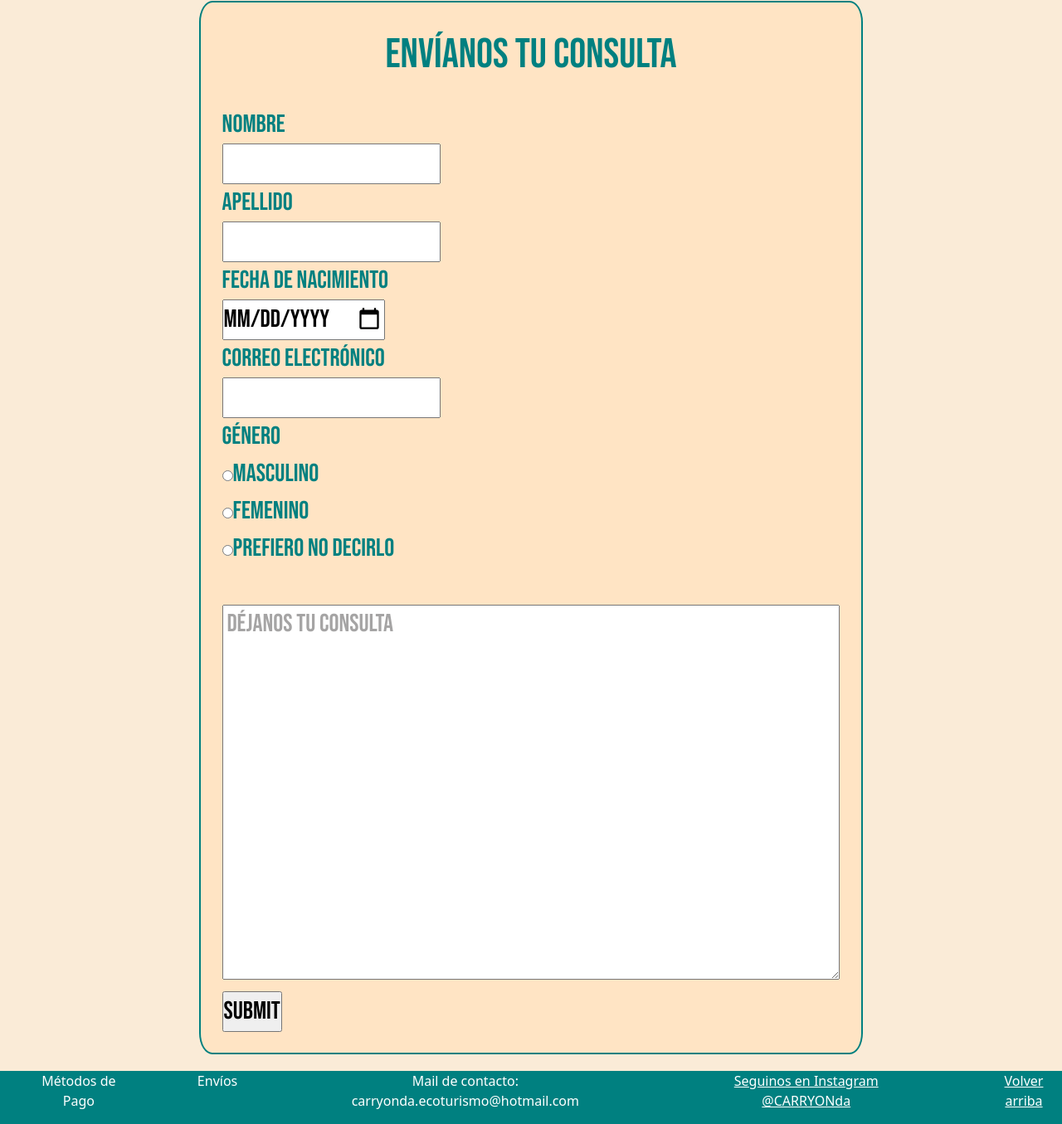
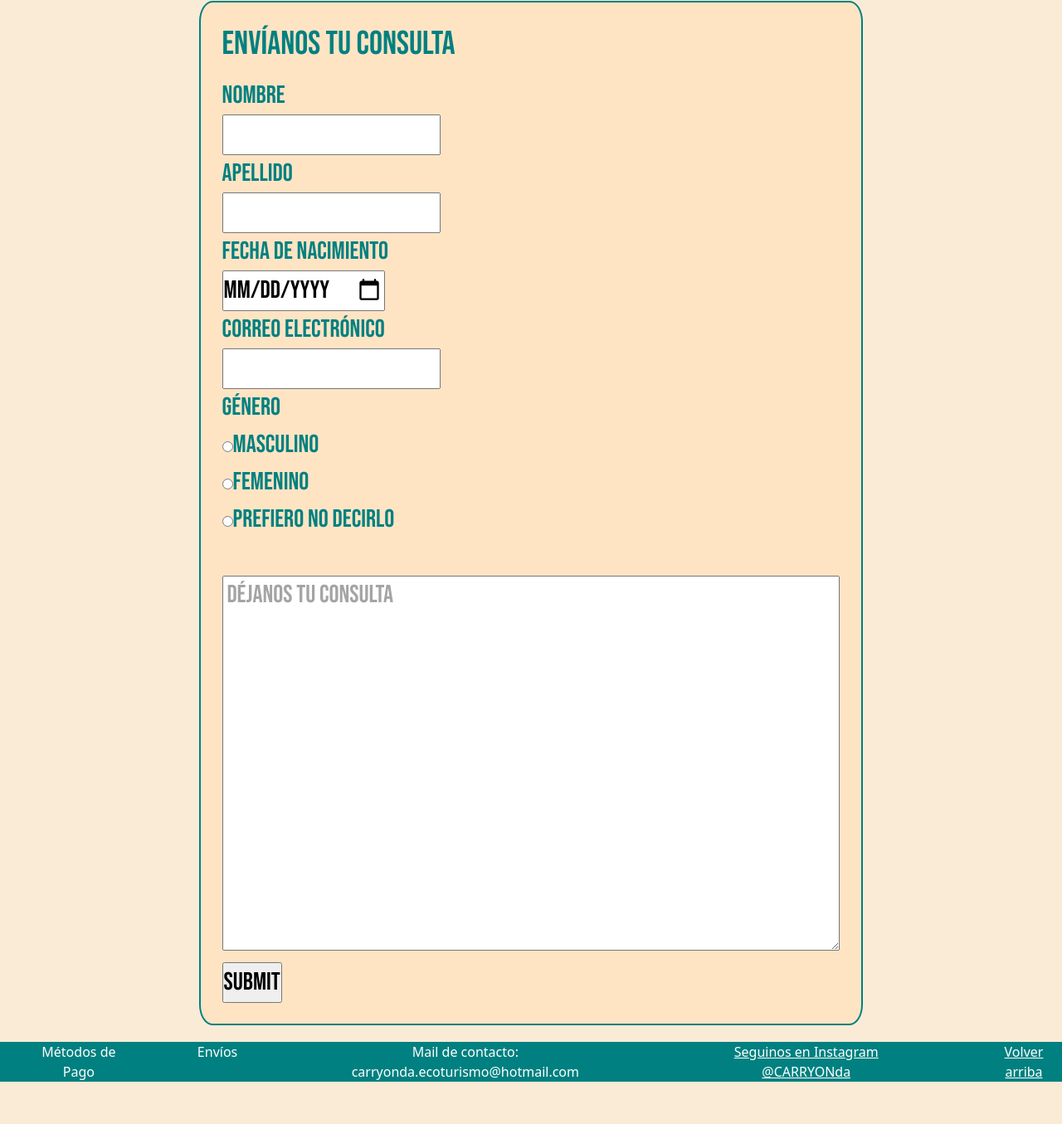
Before and after one commit to Ma7792/MatiasMunoz-preentrega-2, a website: page pages/contacto.html in a window 1280 px wide. Shown: the part 402-1757 px from the top of the page at 83% size. After the commit the page ends 1706 px from the top, so only its background shows below. Drawn offline with nearby package versions, Linux system fonts and the light colour scheme.

Commit message:
agregando h1 para SEO

```diff
--- a/pages/contacto.html
+++ b/pages/contacto.html
@@ -64,7 +64,7 @@
         <form class="grid-contacto" action="">
             <fieldset class="form">
                 <legend class="tiulo-form">
-                    <p>Envíanos tu consulta</p>
+                    <h1>Envíanos tu consulta</h1>
                 </legend>
                 <label for="nombre">Nombre</label><br>
                 <input type="text" required><br>
--- a/scss/layout/_footer.scss
+++ b/scss/layout/_footer.scss
@@ -2,6 +2,8 @@ footer{
     background-color: $background-color-general;
     text-decoration: none;
     color: white;
+    justify-content: center;
+    align-items: center;
     .flexfooter{
         list-style: none;
         text-decoration: none;
@@ -11,5 +13,6 @@ footer{
         gap: 12.5rem;
         justify-content: center;
         text-align: center;
+        margin: 0;
     }
 }
```
Also changed, not shown: css/style.css.
